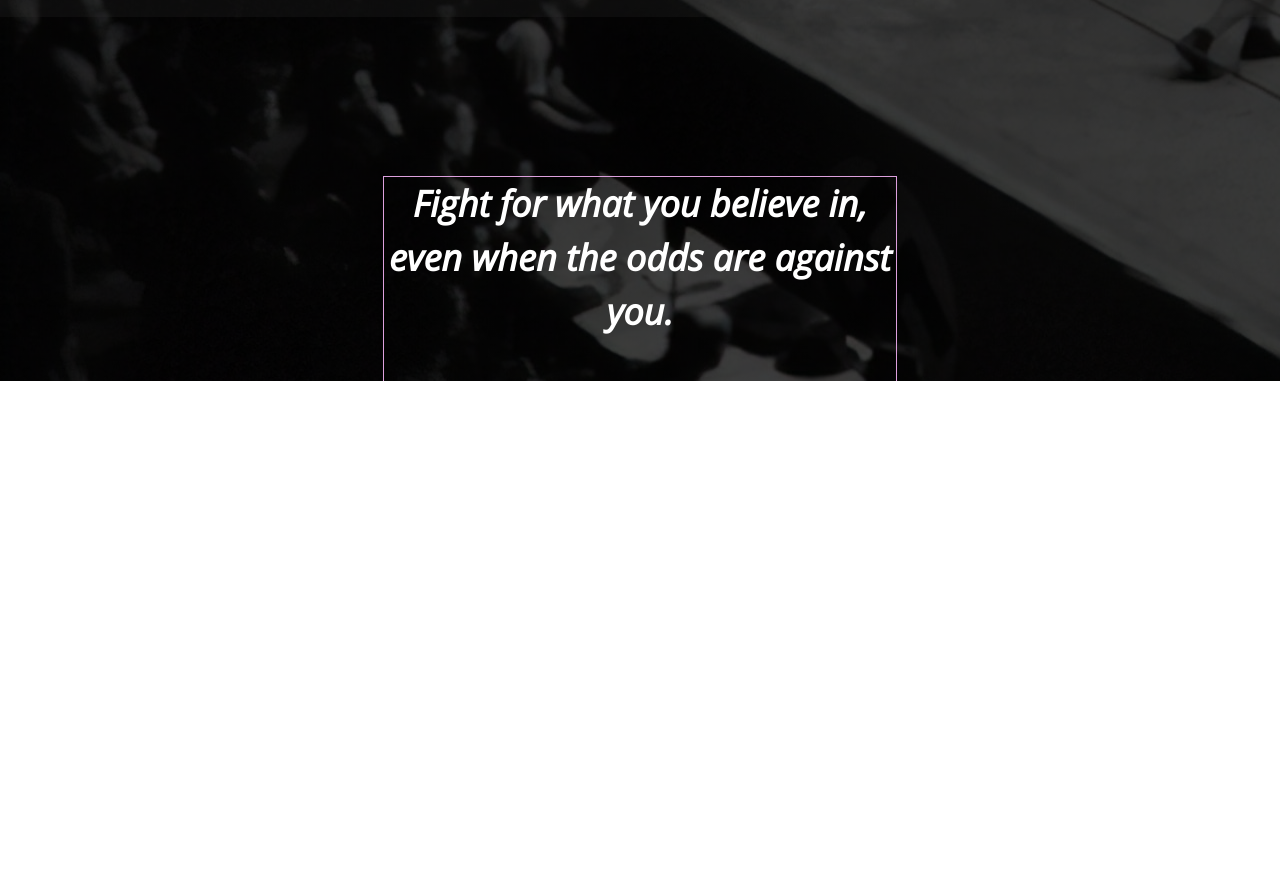
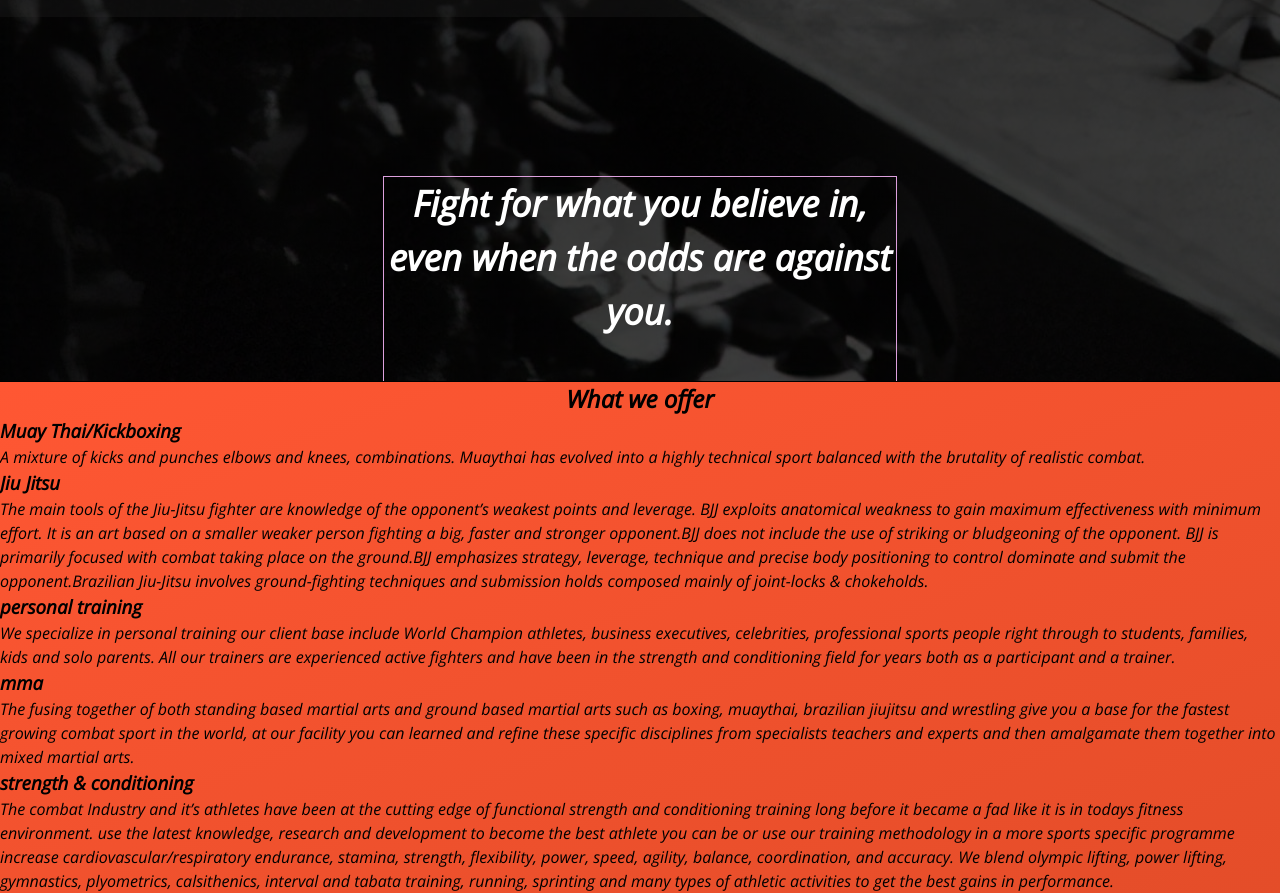
Before and after one commit to TreFreeman0/FL-Landing-Page, a plain HTML site: page index.html in a window 1280 px wide. Shown: the part 99-992 px from the top of the page. Before the commit the page ends 800 px from the top, so only its background shows below. Drawn offline with nearby package versions, Linux system fonts and the light colour scheme.

Commit message:
Added typography to the what we offer section

```diff
--- a/index.html
+++ b/index.html
@@ -37,5 +37,40 @@
                 <a href="#getting started" class="join-us">Join us</a>
             </div>
     </header>
+
+    <section class="offer">
+        <h2>What we offer </h2>
+
+        <div class="offer-content">
+            <div class="offer-box">
+                <h3>Muay Thai/Kickboxing</h3>
+                <p>
+                    A mixture of kicks and punches elbows and knees, combinations. Muaythai has evolved into a highly technical sport balanced with the brutality of realistic combat.
+                </p>
+            </div>
+            <div class="offer-box">
+                <h3>Jiu Jitsu</h3>
+              <p>  The main tools of the Jiu-Jitsu fighter are knowledge of the opponent’s weakest points and leverage.
+                BJJ exploits anatomical weakness to gain maximum effectiveness with minimum effort.
+                It is an art based on a smaller weaker person fighting a big, faster and stronger opponent.BJJ does not include the use of striking or bludgeoning of the opponent. BJJ is primarily focused with combat taking place on the ground.BJJ emphasizes strategy, leverage, technique and precise body positioning to control dominate and submit the opponent.Brazilian Jiu-Jitsu involves ground-fighting techniques and submission holds composed mainly of joint-locks & chokeholds.</p>
+
+
+            </div>
+            <div class="offer-box">
+                <h3>personal training</h3>
+                <p>We specialize in personal training our client base include World Champion athletes, business executives, celebrities, professional sports people right through to students, families, kids and solo parents. All our trainers are experienced active fighters and have been in the strength and conditioning field for years both as a participant and a trainer.</p>
+            </div>
+            <div class="offer-box">
+                <h3>mma</h3>
+                <p>The fusing together of both standing based martial arts and ground based martial arts such as boxing, muaythai, brazilian jiujitsu and wrestling give you a base for the fastest growing combat sport in the world, at our facility you can learned and refine these specific disciplines from specialists teachers and experts and then amalgamate them together into mixed martial arts.
+                </p>
+
+            </div>
+            <div class="offer-box">
+                <h3>strength & conditioning</h3>
+                <p>The combat Industry and it’s athletes have been at the cutting edge of functional strength and conditioning training long before it became a fad like it is in todays fitness environment. use the latest knowledge, research and development to become the best athlete you can be or use our training methodology in a more sports specific programme increase cardiovascular/respiratory endurance, stamina, strength, flexibility, power, speed, agility, balance, coordination, and accuracy. We blend olympic lifting, power lifting, gymnastics, plyometrics, calsithenics, interval and tabata training, running, sprinting and many types of athletic activities to get the best gains in performance.</p>
+            </div>
+        </div>
+    </section>
 </body>
 </html>
--- a/style.css
+++ b/style.css
@@ -27,6 +27,7 @@ img{
     color: white;
     outline: 1px black solid;
     background-color: black;
+
 }
 /* Navbar styling */
 .navBar{
@@ -101,3 +102,10 @@ img{
 .header-content a:hover {
     background-color: #e44d29;
 }
+
+.offer{
+    background: linear-gradient(to bottom right, #ff5733, #e44d29); /* Gradient background with diagonal direction */
+}
+.offer h2{
+    text-align: center;
+}
```
